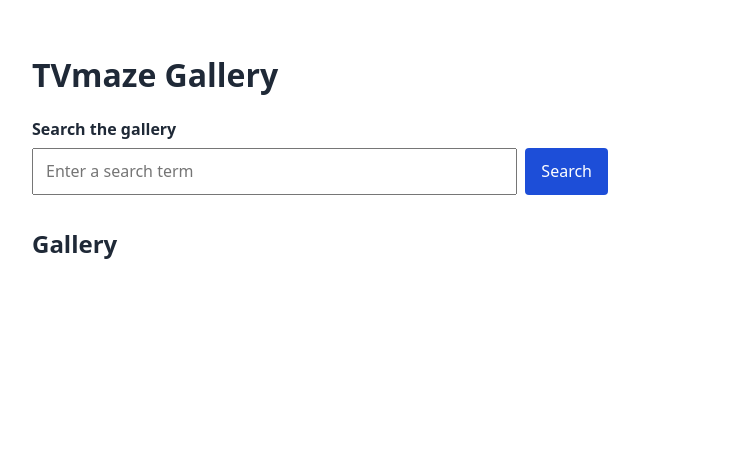
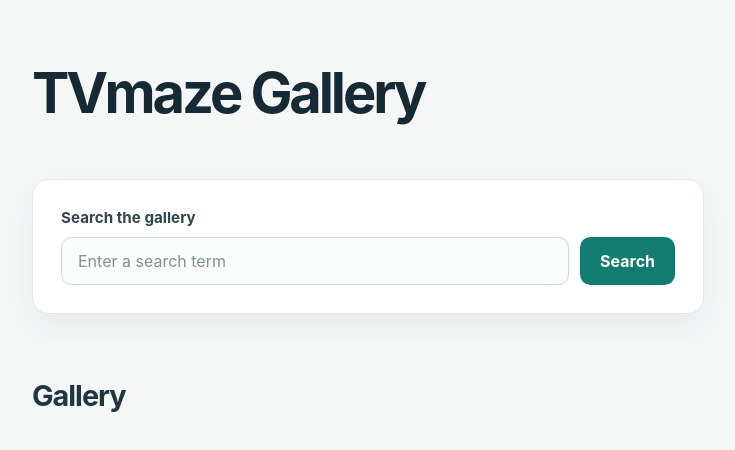
Before and after one commit to kcclayton/CSC-372-Assignment4, a plain HTML site: page index.html in a window 1280 px wide. Shown: the whole page, without its empty margins (64-799 px from the left). Drawn offline with Linux system fonts and the light colour scheme.

Commit message:
Add basic styling to style.css

```diff
--- a/style.css
+++ b/style.css
@@ -2,52 +2,187 @@
   box-sizing: border-box;
 }
 
+:root {
+  color-scheme: light;
+  font-family: Inter, ui-sans-serif, system-ui, -apple-system, BlinkMacSystemFont, "Segoe UI", sans-serif;
+  color: #18232b;
+  background: #f4f7f6;
+  font-synthesis: none;
+  text-rendering: optimizeLegibility;
+  -webkit-font-smoothing: antialiased;
+  -moz-osx-font-smoothing: grayscale;
+}
+
 body {
-  max-width: 72rem;
+  min-height: 100vh;
+  max-width: 76rem;
   margin: 0 auto;
-  padding: 2rem;
-  color: #1f2937;
-  font-family: system-ui, sans-serif;
+  padding: clamp(1.25rem, 5vw, 4rem);
+}
+
+header {
+  margin-bottom: clamp(2rem, 5vw, 3.5rem);
+}
+
+h1 {
+  margin: 0;
+  color: #152a35;
+  font-size: clamp(2.25rem, 5vw, 3.5rem);
+  font-weight: 750;
+  letter-spacing: -0.055em;
+  line-height: 1.05;
 }
 
 .search-form {
-  max-width: 36rem;
-  margin-bottom: 2rem;
+  max-width: 42rem;
+  margin-bottom: clamp(2.5rem, 6vw, 4rem);
+  padding: clamp(1.25rem, 3vw, 1.75rem);
+  border: 1px solid #e1e9e7;
+  border-radius: 1rem;
+  background: #fff;
+  box-shadow: 0 0.75rem 2rem rgb(27 54 63 / 6%);
 }
 
 .search-form label {
   display: block;
-  margin-bottom: 0.5rem;
-  font-weight: 600;
+  margin-bottom: 0.65rem;
+  color: #314650;
+  font-size: 0.95rem;
+  font-weight: 650;
 }
 
 .search-controls {
   display: flex;
-  gap: 0.5rem;
+  gap: 0.7rem;
 }
 
 .search-controls input {
   min-width: 0;
   flex: 1;
-  padding: 0.65rem 0.75rem;
+  padding: 0.8rem 1rem;
+  border: 1px solid #cbd8d5;
+  border-radius: 0.65rem;
+  outline: none;
+  background: #fbfdfc;
+  color: #18232b;
   font: inherit;
+  transition: border-color 150ms ease, box-shadow 150ms ease;
+}
+
+.search-controls input::placeholder {
+  color: #81918f;
+}
+
+.search-controls input:focus {
+  border-color: #168779;
+  box-shadow: 0 0 0 3px rgb(22 135 121 / 15%);
 }
 
 .search-controls button {
-  padding: 0.65rem 1rem;
+  padding: 0.8rem 1.25rem;
   border: 0;
-  border-radius: 0.25rem;
-  background: #1d4ed8;
-  color: white;
+  border-radius: 0.65rem;
+  background: #137c70;
+  color: #fff;
   font: inherit;
+  font-weight: 650;
   cursor: pointer;
+  transition: background-color 150ms ease, transform 150ms ease;
+}
+
+.search-controls button:hover {
+  background: #0e685e;
+}
+
+.search-controls button:active {
+  transform: translateY(1px);
+}
+
+.search-controls button:focus-visible {
+  outline: 3px solid #75c8bc;
+  outline-offset: 3px;
+}
+
+section h2 {
+  margin: 0 0 1.25rem;
+  color: #203641;
+  font-size: clamp(1.4rem, 3vw, 1.8rem);
+  font-weight: 700;
+  letter-spacing: -0.035em;
 }
 
 .gallery {
   display: flex;
   flex-wrap: wrap;
-  gap: 1rem;
+  align-items: stretch;
+  gap: 1.25rem;
   margin: 0;
   padding: 0;
   list-style: none;
 }
+
+.gallery > li {
+  min-width: 0;
+  flex: 1 1 15rem;
+  max-width: 22rem;
+  overflow: hidden;
+  border: 1px solid #e1e9e7;
+  border-radius: 0.9rem;
+  background: #fff;
+  box-shadow: 0 0.5rem 1.5rem rgb(27 54 63 / 5%);
+  transition: box-shadow 180ms ease, transform 180ms ease;
+}
+
+.gallery > li:hover {
+  transform: translateY(-3px);
+  box-shadow: 0 1rem 2rem rgb(27 54 63 / 11%);
+}
+
+.gallery img {
+  display: block;
+  width: 100%;
+  aspect-ratio: 3 / 2;
+  object-fit: cover;
+  background: #e8efed;
+}
+
+.gallery h3,
+.gallery p {
+  margin: 1rem 1rem 0;
+}
+
+.gallery h3 {
+  color: #203641;
+  font-size: 1.1rem;
+  line-height: 1.35;
+}
+
+.gallery p {
+  margin-top: 0.4rem;
+  margin-bottom: 1rem;
+  color: #647773;
+  line-height: 1.55;
+}
+
+@media (max-width: 34rem) {
+  .search-controls {
+    flex-direction: column;
+  }
+
+  .search-controls button {
+    width: 100%;
+  }
+
+  .gallery > li {
+    max-width: none;
+  }
+}
+
+@media (prefers-reduced-motion: reduce) {
+  *,
+  *::before,
+  *::after {
+    scroll-behavior: auto !important;
+    transition-duration: 0.01ms !important;
+  }
+}
```
